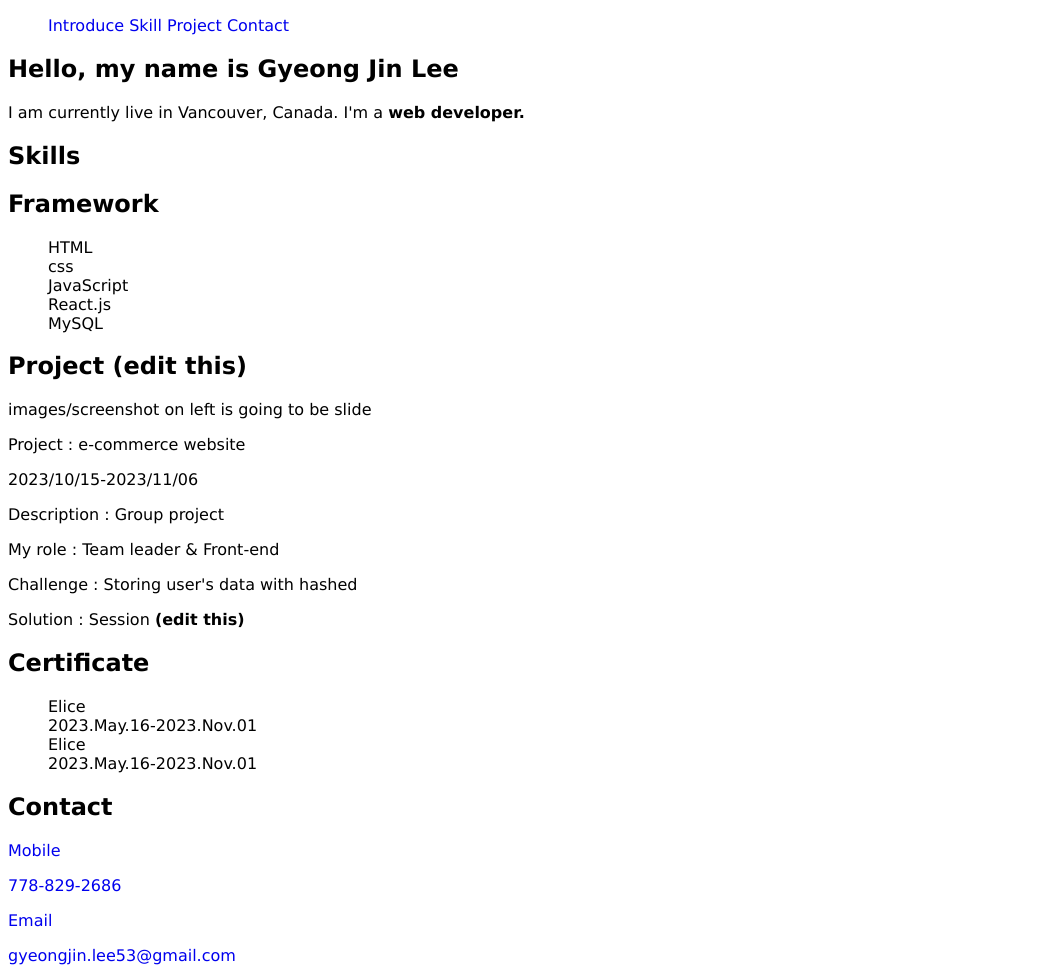
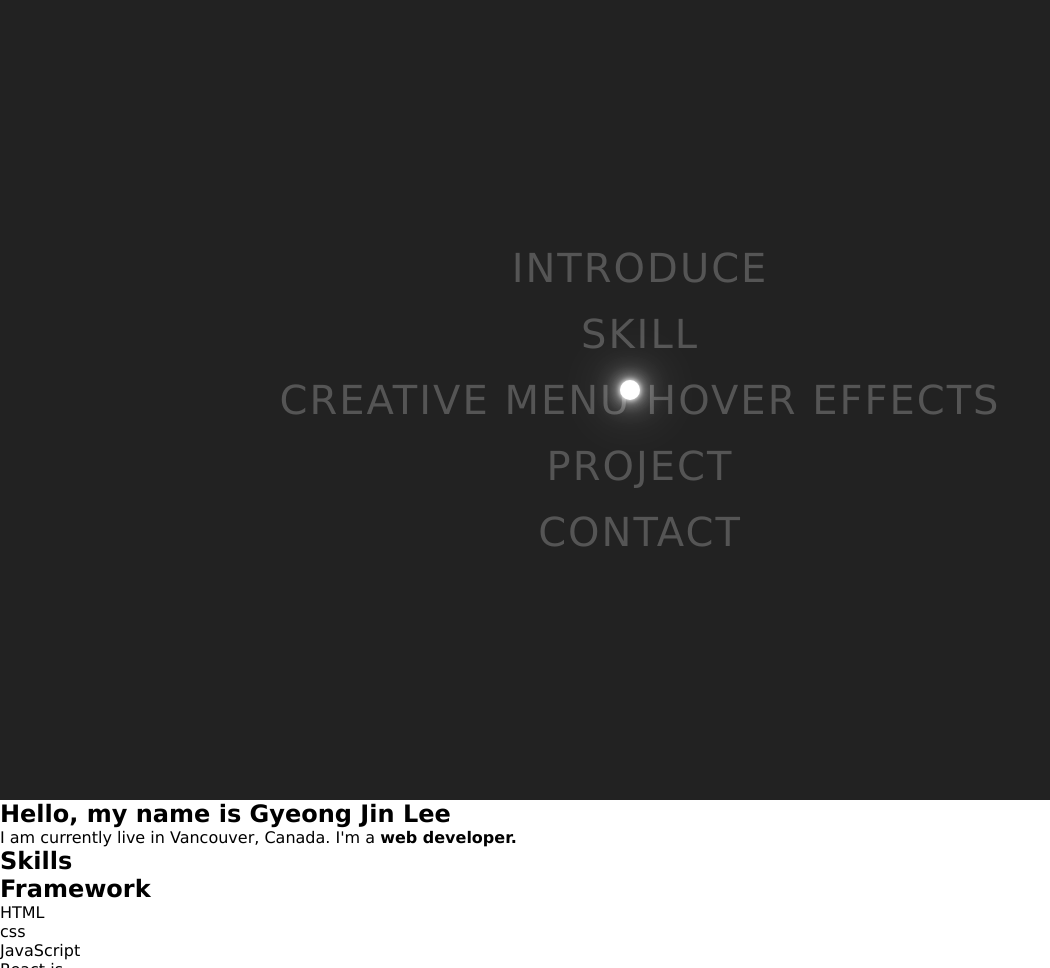
Before and after one commit to HiGyeongjin/GyeongJin-portfolio, a plain HTML site: page index.html in a window 1280 px wide. Shown: the top 968 px of the page, without its empty margins (0-1050 px from the left). Drawn offline with Linux system fonts and the light colour scheme.

Commit message:
working on nav

```diff
--- a/css/style.css
+++ b/css/style.css
@@ -1,10 +1,73 @@
+* {
+  margin: 0;
+  padding: 0;
+  box-sizing: border-box;
+  font-family: "Lucida Sans", "Lucida Sans Regular", "Lucida Grande",
+    "Lucida Sans Unicode", Geneva, Verdana, sans-serif;
+}
 ul,
 li,
 a {
   list-style: none;
   text-decoration: none;
 }
-* {
-  font-family: "Lucida Sans", "Lucida Sans Regular", "Lucida Grande",
-    "Lucida Sans Unicode", Geneva, Verdana, sans-serif;
+nav {
+  display: flex;
+  justify-content: center;
+  align-items: center;
+  min-height: 100vh;
+  background-color: #222;
+  cursor: none;
 }
+.navlist {
+  position: relative;
+  display: flex;
+  align-items: center;
+  justify-content: center;
+  flex-direction: column;
+}
+.navlist li {
+  position: relative;
+  padding: 10px 0;
+  text-align: center;
+}
+
+.navlist li a {
+  cursor: none;
+  color: #555;
+}
+
+.navlist li a span {
+  position: relative;
+  font-size: 2.5em;
+  letter-spacing: 0.05em;
+  transition: 0.25s;
+  text-transform: uppercase;
+}
+
+.navlist li:hover a span {
+  color: #fff;
+  text-shadow: 0 0 5px #fff, 0 0 15px #fff, 0 0 30px #fff, 0 0 60px #fff,
+    0 0 100px #fff;
+}
+
+#cursor {
+  position: fixed;
+  width: 20px;
+  height: 20px;
+  border-radius: 50%;
+  background: #fff;
+  box-shadow: 0 0 5px #fff, 0 0 15px #fff, 0 0 30px #fff, 0 0 60px #fff;
+  transform: translate(-50%, -50%);
+  pointer-events: none;
+  opacity: 0;
+  transition: opacity 0.5s;
+}
+
+nav:hover #cursor {
+  opacity: 1;
+}
+
+#copyText {
+  cursor: pointer;
+}
--- a/index.html
+++ b/index.html
@@ -9,11 +9,13 @@
   <body>
     <header>
       <nav>
-        <ul>
-          <a href="#">Introduce</a>
-          <a href="#">Skill</a>
-          <a href="#">Project</a>
-          <a href="#">Contact</a>
+        <ul class="navlist">
+          <li><a href="#">Introduce</a></li>
+          <li><a href="#">Skill</a></li>
+          <li><a href="#">Creative Menu Hover Effects</a></li>
+          <li><a href="#">Project</a></li>
+          <li><a href="#">Contact</a></li>
+          <div id="cursor"></div>
         </ul>
       </nav>
     </header>
@@ -64,14 +66,14 @@
       <section>
         <h1>Contact</h1>
         <div>
-          <a href="#">
+          <div id="copyText" onclick="copyText()">
             <span>Mobile</span>
             <p>778-829-2686</p>
-          </a>
-          <a href="#">
+          </div>
+          <div id="copyText" onclick="copyText()">
             <span>Email</span>
             <p>gyeongjin.lee53@gmail.com</p>
-          </a>
+          </div>
           <a href="https://github.com/HiGyeongjin" target="_blank">
             <img
               src="images/github-mark.png"
@@ -86,15 +88,16 @@
             target="_blank"
           >
             <img
-              src="images/LI-In-Bug.png"
+              src="images/li-In-Bug.png"
               alt="linkedin-icon"
               style="width: 45px"
             />
-            <span>LinkedIn</span>
+            <span>linkedIn</span>
             <p>Gyeongjin lee</p>
           </a>
         </div>
       </section>
     </main>
+    <script src="js/script.js"></script>
   </body>
 </html>
--- a/js/script.js
+++ b/js/script.js
@@ -0,0 +1,17 @@
+//cursor is white ball!
+let cursor = document.querySelector("#cursor");
+document.addEventListener("mousemove", (e) => {
+  cursor.style.top = e.pageY + "px";
+  cursor.style.left = e.pageX + "px";
+});
+
+//nav menu split the text
+let text = document.querySelectorAll("ul li a").forEach((text) => {
+  text.innerHTML = text.innerText
+    .split("")
+    .map(
+      (letters, i) => `<span style="transition-delay:
+    ${i * 40}ms;">${letters}</span>`
+    )
+    .join("");
+});
```
